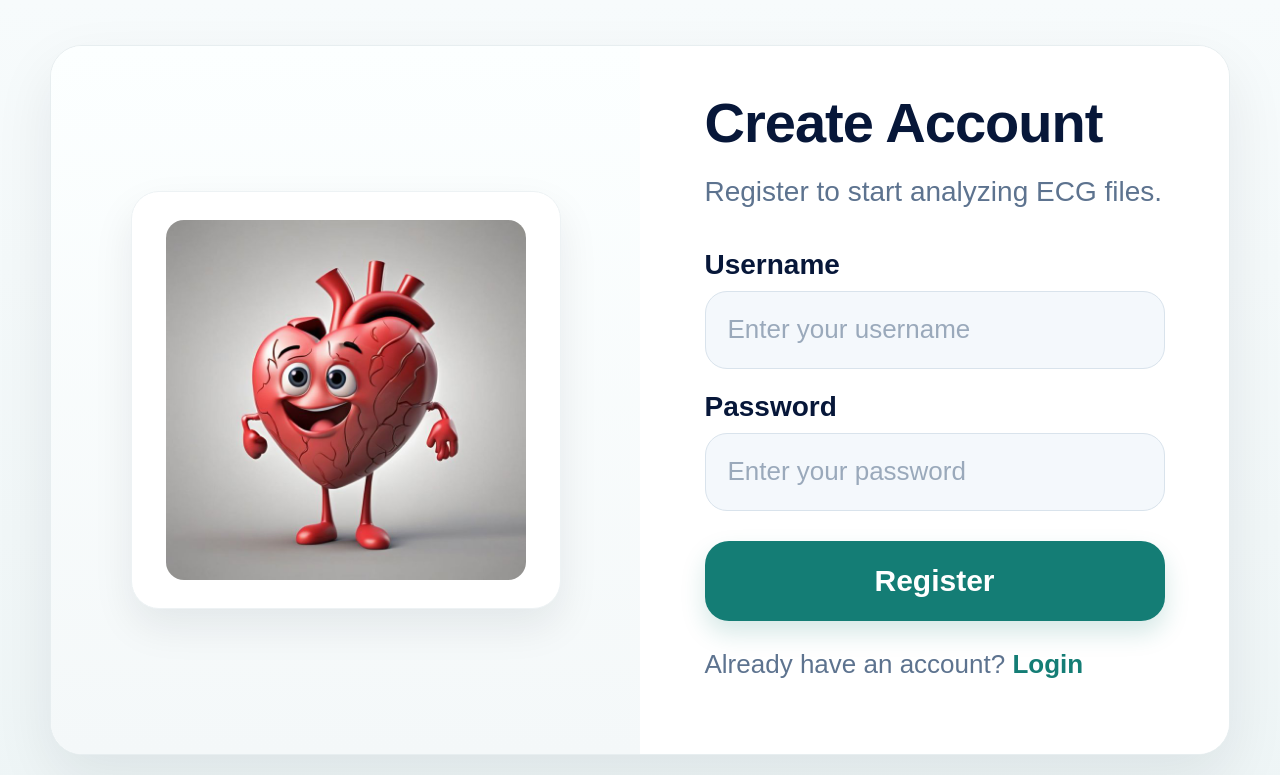
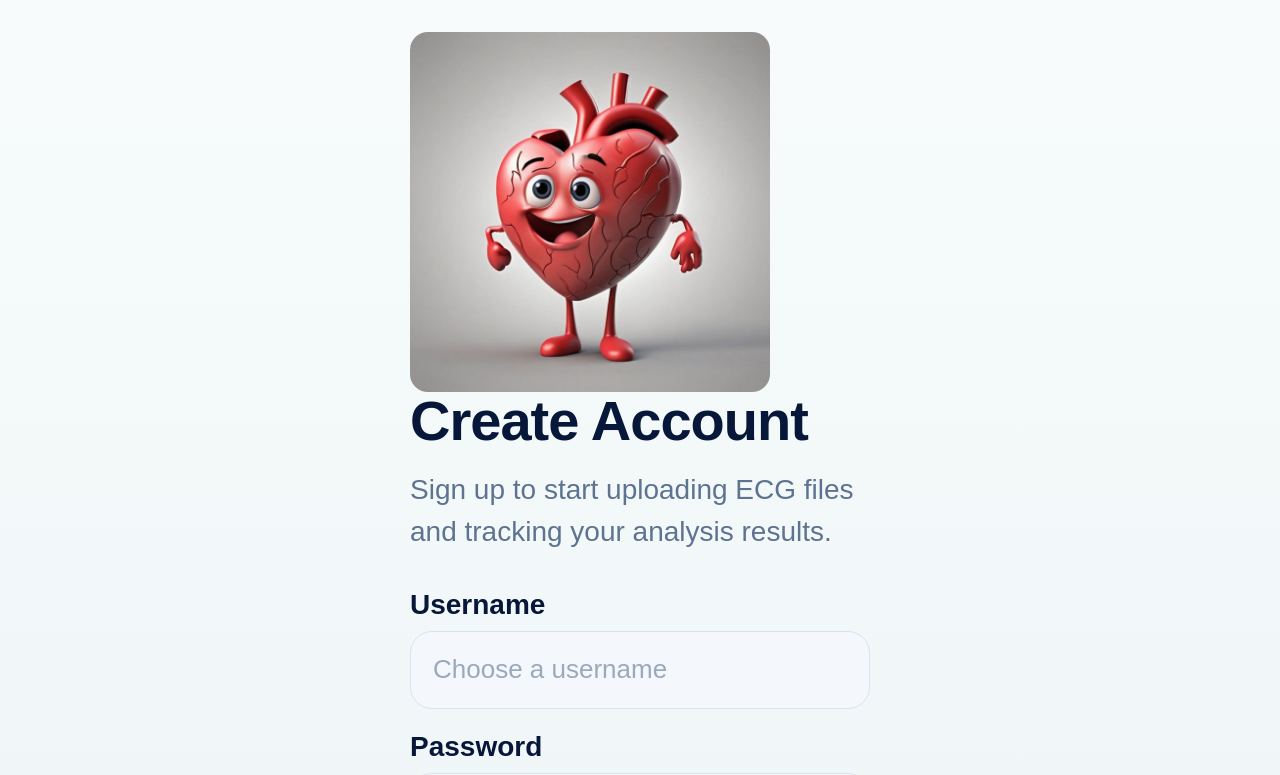
Before and after one commit to joudalhallaq/-ECG-Analysis-System-FE, a React (Vite) app: page /register in a window 1280 px wide. Shown: the top 775 px of the page. Built offline with nearby package versions, Linux system fonts and the light colour scheme.

Commit message:
Redesign auth pages with coffee color palette
Updated the Register component layout and form fields.

```diff
--- a/src/Register.jsx
+++ b/src/Register.jsx
@@ -21,7 +21,6 @@ function Register() {
       ...prev,
       [e.target.name]: e.target.value,
     }));
-
     setMessage("");
     setSuccessMessage("");
   };
@@ -52,7 +51,6 @@ function Register() {
       }, 1200);
     } catch (error) {
       console.error("Register error:", error);
-
       setMessage(
         error.response?.data?.error ||
           error.response?.data?.message ||
@@ -65,18 +63,30 @@ function Register() {
 
   return (
     <div className="auth-page">
-      <div className="auth-shell">
-        <div className="auth-visual">
-          <div className="auth-image-card">
-            <img src={heartImage} alt="ECG illustration" className="auth-image" />
+      <div className="auth-wrapper">
+        <div className="auth-palette">
+          <span className="palette-dot dot-1"></span>
+          <span className="palette-dot dot-2"></span>
+          <span className="palette-dot dot-3"></span>
+          <span className="palette-dot dot-4"></span>
+        </div>
+
+        <div className="auth-card">
+          <div className="auth-image-side">
+            <div className="auth-image-box">
+              <img
+                src={heartImage}
+                alt="Heart illustration"
+                className="auth-image"
+              />
             </div>
           </div>
 
-        <div className="auth-form-panel">
+          <div className="auth-form-side">
             <div className="auth-form-content">
               <h1 className="auth-title">Create Account</h1>
               <p className="auth-subtitle">
-              Register to start analyzing ECG files.
+                Sign up to start uploading ECG files and tracking your analysis results.
               </p>
 
               <form onSubmit={handleSubmit} className="auth-form">
@@ -85,7 +95,7 @@ function Register() {
                   <input
                     type="text"
                     name="username"
-                  placeholder="Enter your username"
+                    placeholder="Choose a username"
                     value={formData.username}
                     onChange={handleChange}
                     className="auth-input"
@@ -97,7 +107,7 @@ function Register() {
                   <input
                     type="password"
                     name="password"
-                  placeholder="Enter your password"
+                    placeholder="Create a password"
                     value={formData.password}
                     onChange={handleChange}
                     className="auth-input"
@@ -108,7 +118,7 @@ function Register() {
                 {successMessage && <div className="auth-success">{successMessage}</div>}
 
                 <button type="submit" className="auth-button" disabled={loading}>
-                {loading ? "Creating..." : "Register"}
+                  {loading ? "Creating..." : "Sign Up"}
                 </button>
               </form>
 
@@ -122,6 +132,7 @@ function Register() {
           </div>
         </div>
       </div>
+    </div>
   );
 }
 
```
Lines whose indentation alone changed are shown as unchanged.
